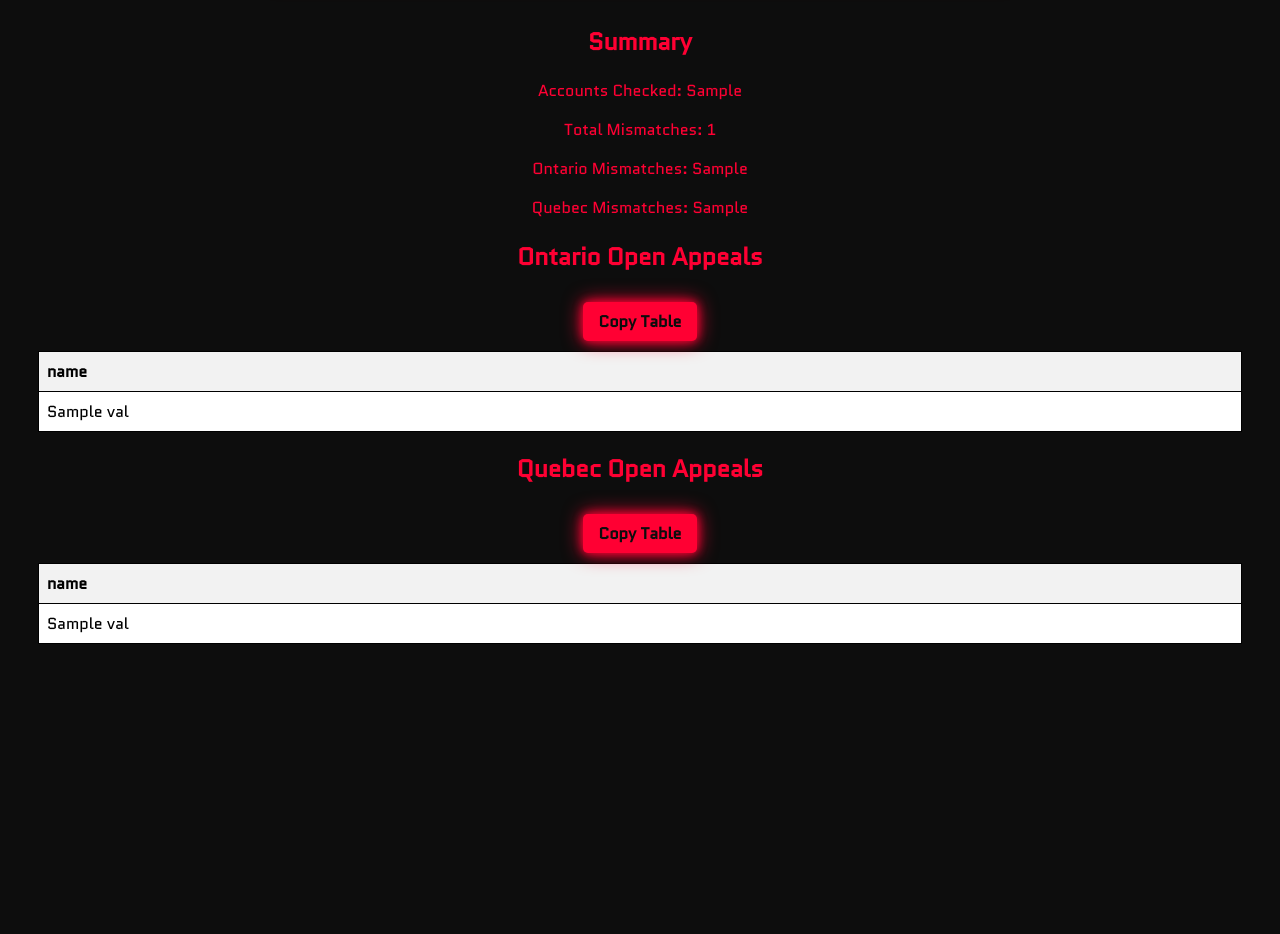
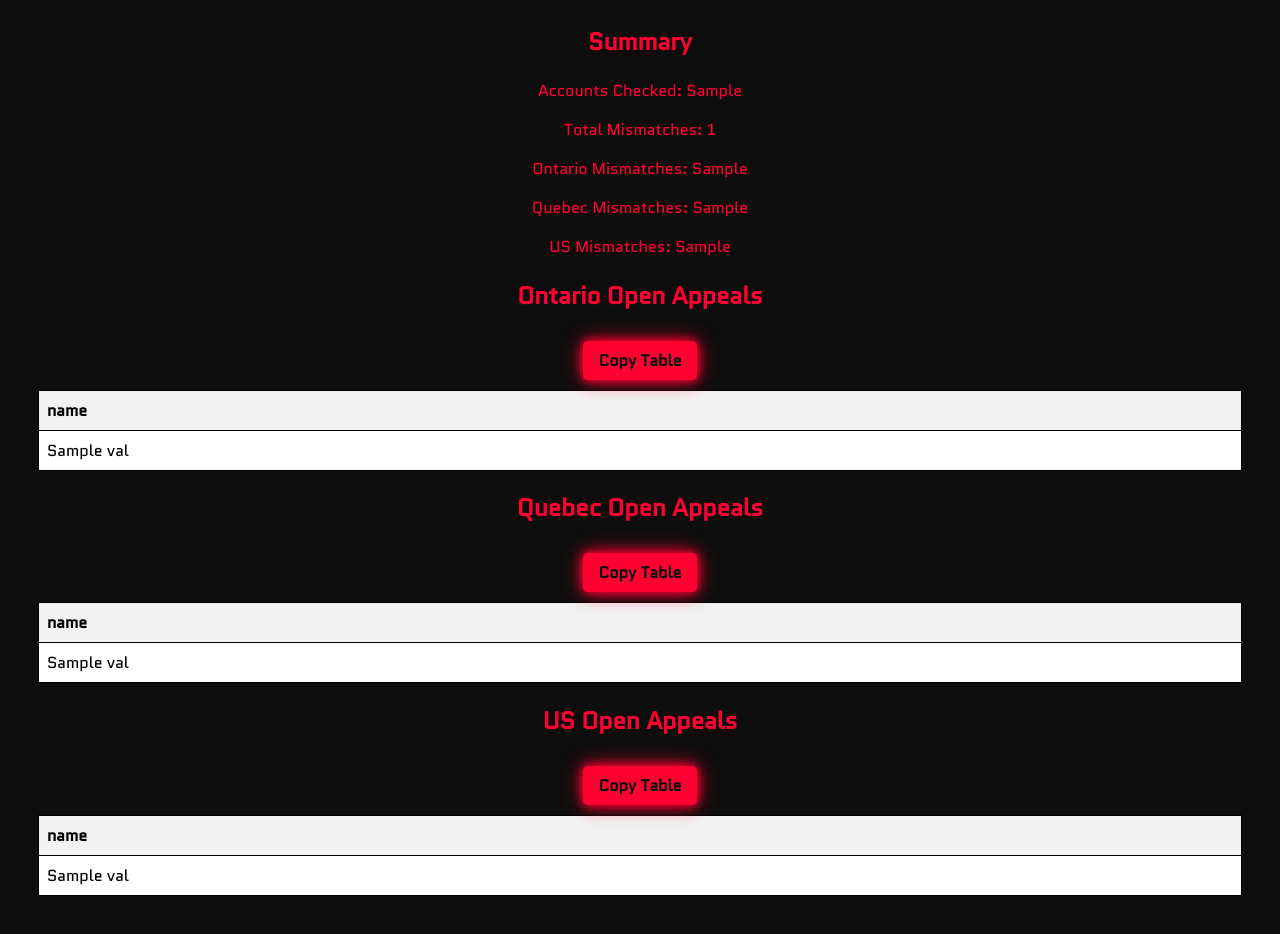
Before and after one commit to daniel-yesa/Findr, a Flask app: template Findr-flask/templates/index.html in a window 1280 px wide. Shown: the part 592-1526 px from the top of the page. Before the commit the page ends 1236 px from the top, so only its background shows below. Run offline with Flask 3, Linux system fonts and the light colour scheme; the template is opened without the code that fills it: most values are stand-ins (such as "Sample title", 1, 10 or a date in 2020); some libraries are stand-ins or nearby versions.

Commit message:
Update index.html

```diff
--- a/Findr-flask/templates/index.html
+++ b/Findr-flask/templates/index.html
@@ -49,12 +49,10 @@
         color: #ff0033;
         border: 1px solid #ff0033;
     }
-    /* Date range picker */
     #date_range {
         font-size: 0.9rem;
         padding: 8px;
     }
-    /* Run Report button animation */
     button {
         background-color: #ff0033;
         color: #0d0d0d;
@@ -70,7 +68,6 @@
         box-shadow: 0 0 20px #ff0033, 0 0 30px #ff0033;
         transform: scale(1.05);
     }
-    /* Spinner inside button */
     .loading-spinner {
         display: none;
         position: absolute;
@@ -108,23 +105,20 @@
         90% { opacity: 1; transform: translateY(0); }
         100% { opacity: 0; transform: translateY(-3px); }
     }
-    /* Appeal tables styling */
     .table-container table {
-        background-color: #ffffff; /* White background */
-        color: #000000;           /* Black text */
+        background-color: #ffffff;
+        color: #000000;
         border-collapse: collapse;
         width: 100%;
     }
-
     .table-container th,
     .table-container td {
-        border: 1px solid #000000; /* Black borders */
+        border: 1px solid #000000;
         padding: 8px;
         text-align: left;
     }
-
     .table-container th {
-        background-color: #f2f2f2; /* Light gray header background */
+        background-color: #f2f2f2;
     }
 </style>
 </head>
@@ -160,6 +154,7 @@
     <p>Total Mismatches: {{ summary.total_mismatches }}</p>
     <p>Ontario Mismatches: {{ summary.ontario_mismatches }}</p>
     <p>Quebec Mismatches: {{ summary.quebec_mismatches }}</p>
+    <p>US Mismatches: {{ summary.us_mismatches }}</p>
 </div>
 
 <div class="table-container">
@@ -217,6 +212,34 @@
     <p>No Quebec appeals found for this date range.</p>
   {% endif %}
 </div>
+
+<div class="table-container">
+  <h2>US Open Appeals</h2>
+  {% if us and us|length > 0 %}
+    <button class="copy-btn" onclick="copyTable('usTable')">Copy Table</button>
+    <div class="copy-message" id="copyMessageUS">Copied!</div>
+    <table id="usTable">
+      <thead>
+        <tr>
+          {% for col in (us|first).keys() %}
+            <th>{{ col }}</th>
+          {% endfor %}
+        </tr>
+      </thead>
+      <tbody>
+        {% for row in us %}
+          <tr>
+            {% for val in row.values() %}
+              <td>{{ val }}</td>
+            {% endfor %}
+          </tr>
+        {% endfor %}
+      </tbody>
+    </table>
+  {% else %}
+    <p>No US appeals found for this date range.</p>
+  {% endif %}
+</div>
 {% endif %}
 
 <!-- JS dependencies -->
@@ -240,7 +263,7 @@ function copyTable(tableId) {
     var table = document.getElementById(tableId);
     var range = document.createRange();
 
-    // Select only rows from the second one onward (skip header row)
+    // Only copy the tbody (Excel-friendly)
     var tbody = table.querySelector("tbody");
     range.selectNode(tbody);
 
@@ -249,16 +272,20 @@ function copyTable(tableId) {
     document.execCommand("copy");
     window.getSelection().removeAllRanges();
 
-    // Show copied message
+    // Show copied message per table
     if (tableId === 'ontarioTable') {
-        var msg = document.getElementById("copyMessageOntario");
-        msg.style.display = "block";
-        setTimeout(() => { msg.style.display = "none"; }, 2000);
+        showCopied('copyMessageOntario');
     } else if (tableId === 'quebecTable') {
-        var msg = document.getElementById("copyMessageQuebec");
-        msg.style.display = "block";
-        setTimeout(() => { msg.style.display = "none"; }, 2000);
+        showCopied('copyMessageQuebec');
+    } else if (tableId === 'usTable') {
+        showCopied('copyMessageUS');
     }
+}
+
+function showCopied(id) {
+    var msg = document.getElementById(id);
+    msg.style.display = "block";
+    setTimeout(() => { msg.style.display = "none"; }, 2000);
 }
 </script>
 
```
